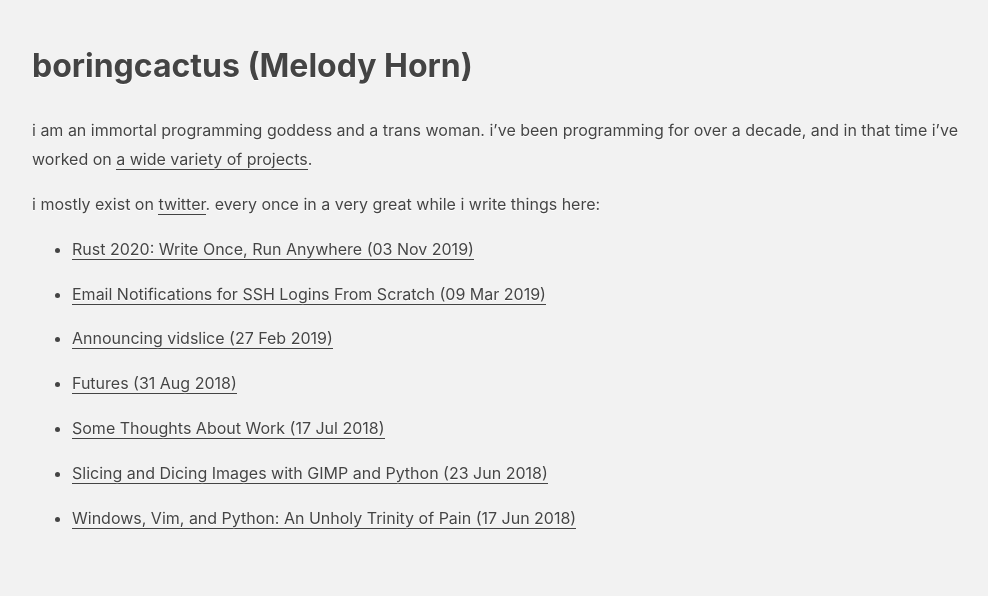
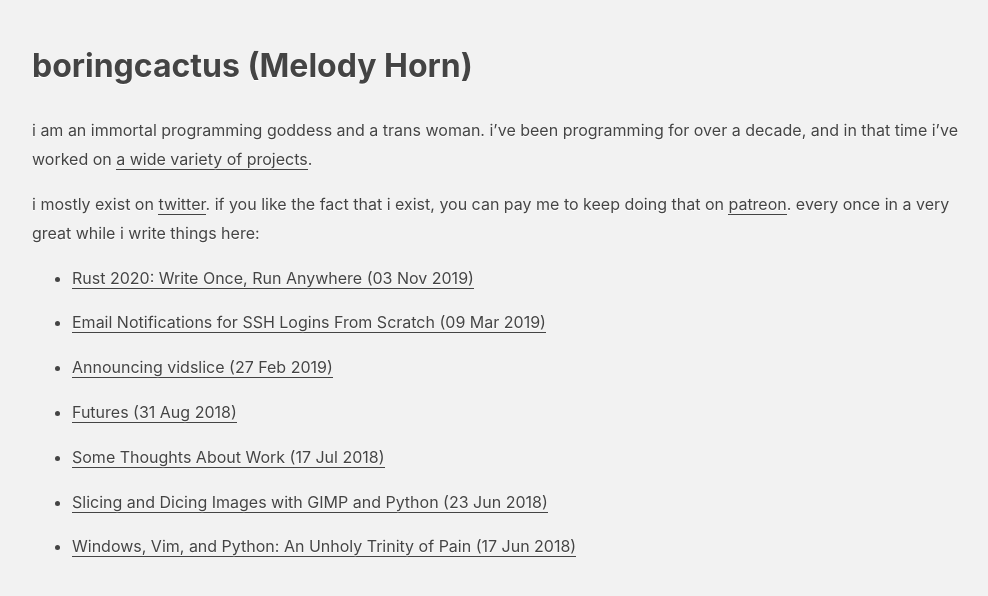
Before and after one commit to boringcactus/boringcactus.github.io, a Jekyll site: the page built from index.md, in a window 1280 px wide. Shown: the top 596 px of the page, without its empty margins (144-1132 px from the left). Built offline with Jekyll 4.4.1, drawn with Linux system fonts in a browser that asks for light colours.

Commit message:
plug my patreon

```diff
--- a/index.md
+++ b/index.md
@@ -8,6 +8,7 @@
 i've been programming for over a decade, and in that time i've worked on [a wide variety of projects]({% link projects.md %}).
 
 i mostly exist on [twitter](https://twitter.com/boring_cactus).
+if you like the fact that i exist, you can pay me to keep doing that on [patreon](https://www.patreon.com/boringcactus).
 every once in a very great while i write things here:
 
 {% for post in site.posts %}
```
